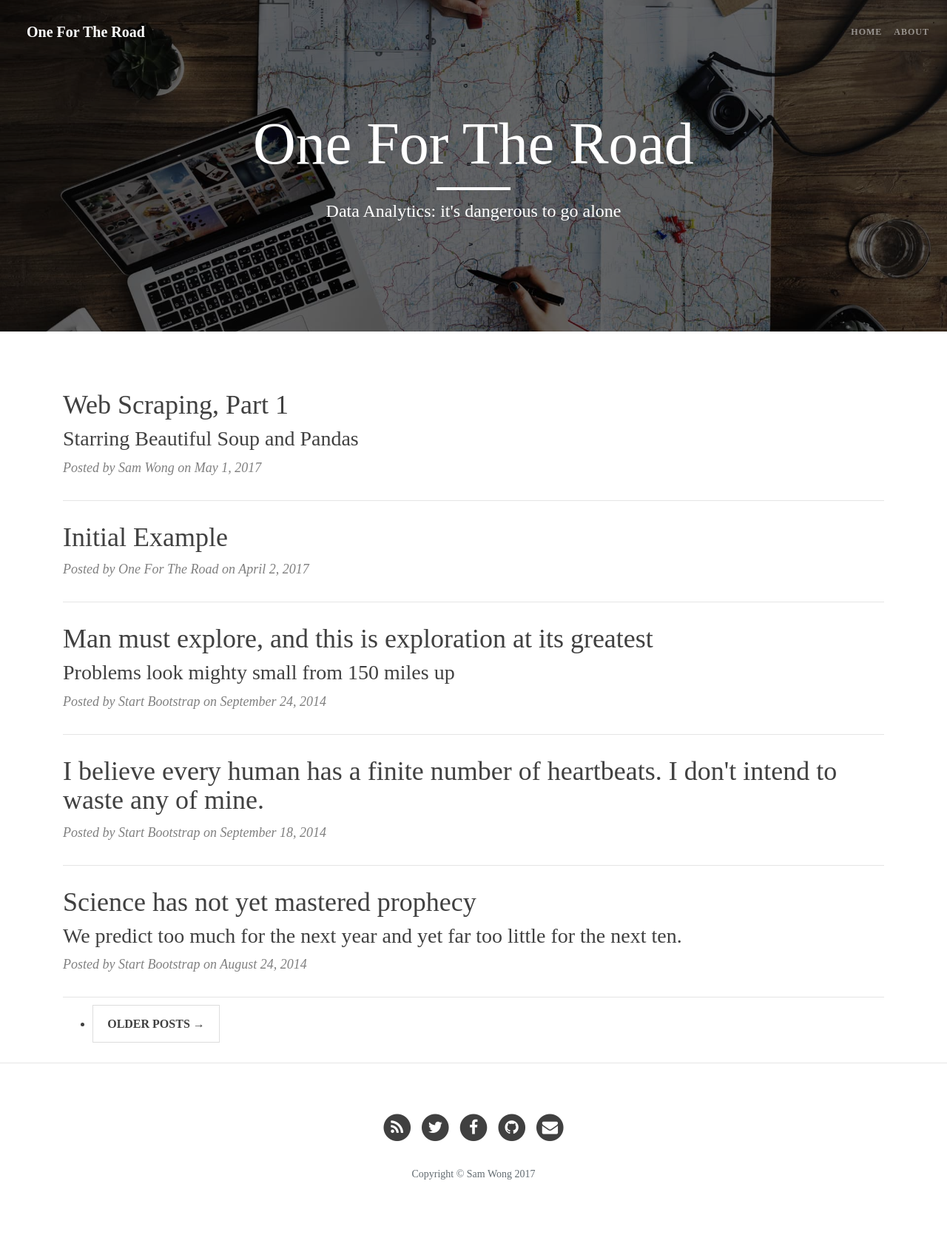
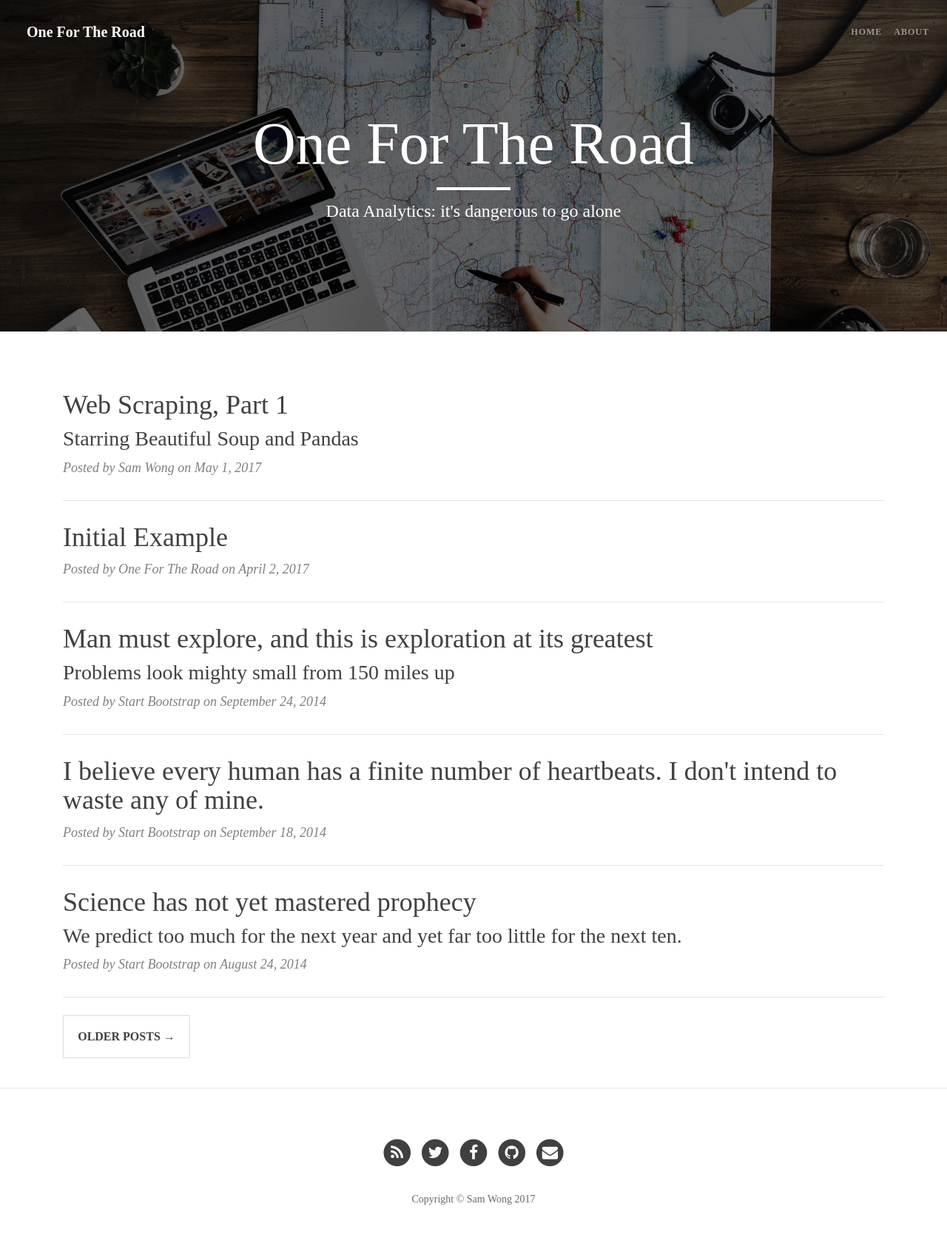
Before and after one commit to SirSamelot/onefortheroad.github.io, a Jekyll site: the page built from index.html, in a window 1280 px wide. Shown: the whole page at 74% size. Built offline with Jekyll 4.4.1, drawn with Linux system fonts in a browser that asks for light colours; some web fonts are replaced; the list of posts is cut into pages by our own code; before the commit the page ends 1662 px from its top, so only the background shows below that.

Commit message:
Update main page paginator to Bootstrap4

```diff
--- a/index.html
+++ b/index.html
@@ -21,16 +21,12 @@
 
 <!-- Pager -->
 {% if paginator.total_pages > 1 %}
-<ul class="pager">
+ <div class="row pager justify-content-between">
     {% if paginator.previous_page %}
-    <li class="previous">
-        <a href="{{ paginator.previous_page_path | prepend: site.baseurl | replace: '//', '/' }}">&larr; Newer Posts</a>
-    </li>
+    <a href="{{ paginator.previous_page_path | prepend: site.baseurl | replace: '//', '/' }}">&larr; Newer Posts</a>
     {% endif %}
     {% if paginator.next_page %}
-    <li class="next">
-        <a href="{{ paginator.next_page_path | prepend: site.baseurl | replace: '//', '/' }}">Older Posts &rarr;</a>
-    </li>
+    <a href="{{ paginator.next_page_path | prepend: site.baseurl | replace: '//', '/' }}">Older Posts &rarr;</a>
     {% endif %}
-</ul>
+</div>
 {% endif %}
```
